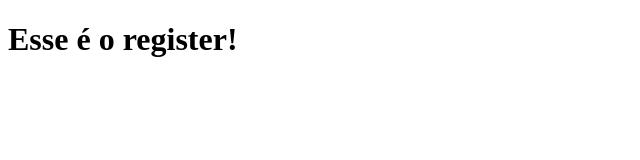
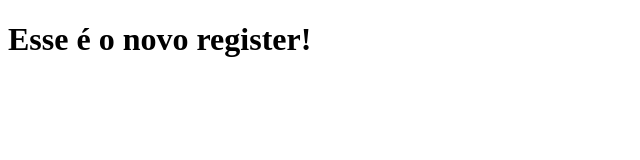
Before and after one commit to laucalixto/git-flow-sample, a plain HTML site: page index.html in a window 1280 px wide. Shown: the whole page, without its empty margins (0-640 px from the left). Drawn offline with Linux system fonts and the light colour scheme.

Commit message:
hotfix 1

```diff
--- a/index.html
+++ b/index.html
@@ -5,7 +5,7 @@
 </head>
 <body>
 
-<h1>Esse é o register!</h1>
+<h1>Esse é o novo  register!</h1>
 
 </body>
 </html>
```
